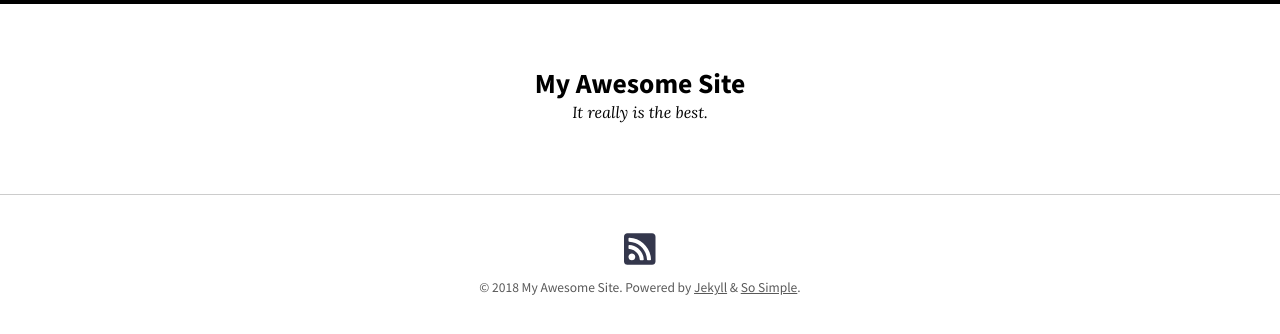
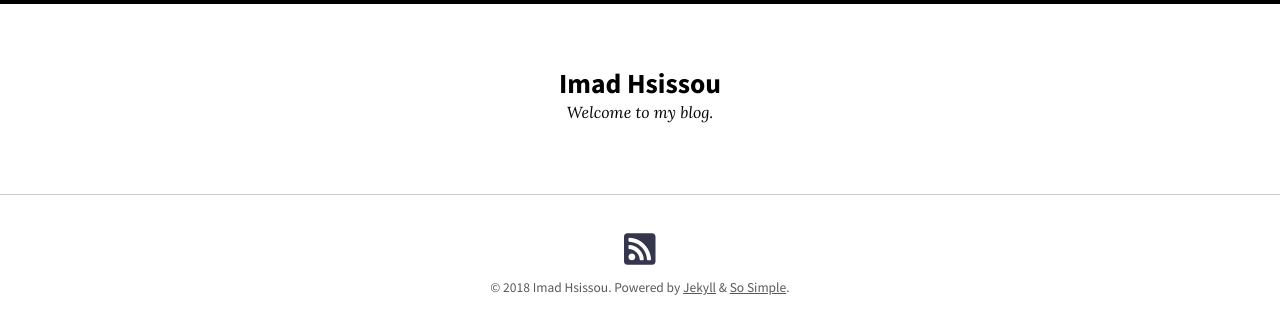
Before and after one commit to imadhsissou/imadhsissou.github.io, a Jekyll site: the page built from index.md, in a window 1280 px wide. Shown: the top 334 px of the page. Built offline with Jekyll 4.4.1, drawn with Linux system fonts in a browser that asks for light colours; nearby versions of some CDN libraries.

Commit message:
Update _config.yml

```diff
--- a/_config.yml
+++ b/_config.yml
@@ -16,10 +16,10 @@
 theme: jekyll-theme-so-simple
 # remote_theme: mmistakes/so-simple-theme
 locale: en-US
-title: "My Awesome Site"
-description: "It really is the best."
-baseurl: # the subpath of your site, e.g. "/blog"
-url: # the base hostname & protocol for your site e.g. "https://mmistakes.github.io"
+title: "Imad Hsissou"
+description: "Welcome to my blog."
+baseurl:  # the subpath of your site, e.g. "/blog"
+url: "https://imadhsissou.github.io" # e.g. "https://mmistakes.github.io"
 logo: # path of site logo, e.g. "/images/logo.png"
 date_format: "%B %-d, %Y"
 read_time: # reading time estimates, e.g. true
```
